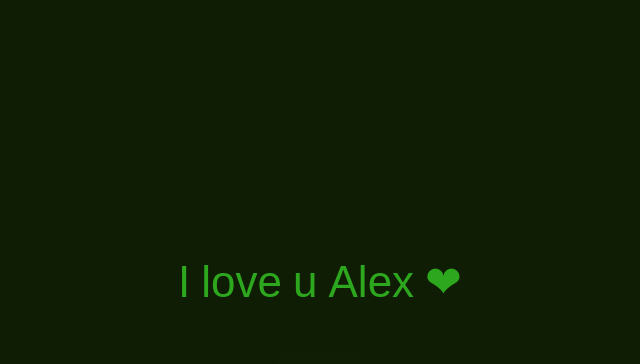
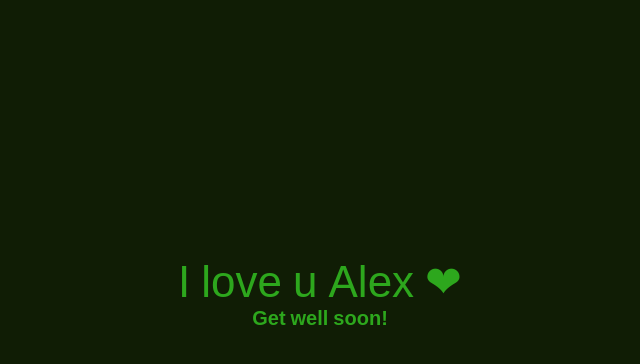
Before and after one commit to hmrjtfhut/alex, a plain HTML site: page index.html in a window 1280 px wide. Both pictures are taken after a click on the button "SPIN!". Shown: the whole page, without its empty margins (320-960 px from the left). Drawn offline with Linux system fonts and the light colour scheme.

Commit message:
Update index.html

```diff
--- a/index.html
+++ b/index.html
@@ -14,6 +14,11 @@
             font-size: 44px;
             color: #2da71d;
             margin: 0;
+        }
+        h1 {
+            font-size: 20px;
+            color: #2da71d;
+            margin: 0 0 12px 0;
         }
         button {
             margin-top: 40px;
@@ -45,7 +50,7 @@
                 transform: translateY(0);
             }
         }
-        p.spin {
+        p.spin, h1.spin {
             transform-origin: center center;
             animation: spin-text 0.8s cubic-bezier(.2,.8,.2,1) forwards;
         }
@@ -65,10 +70,11 @@
 </head>
 <body>
     <p>I love u Alex ❤️</p>
+    <h1>Get well soon!</h1>
     <button id="spinBtn">SPIN!</button>
     <script>
         document.addEventListener('DOMContentLoaded', () => {
-            document.querySelectorAll('p').forEach(p => {
+            document.querySelectorAll('p, h1').forEach(p => {
                 const text = p.textContent;
                 p.textContent = '';
                 [...text].forEach((ch, i) => {
@@ -86,10 +92,10 @@
             });
 
             const btn = document.getElementById('spinBtn');
-            const para = document.querySelector('p');
-            if (btn && para) {
+            const paras = document.querySelectorAll('p, h1');
+            if (btn && paras.length) {
                 btn.addEventListener('click', () => {
-                    para.classList.add('spin');
+                    paras.forEach(el => el.classList.add('spin'));
                     btn.classList.add('fade');
                     btn.disabled = true;
                 });
```
